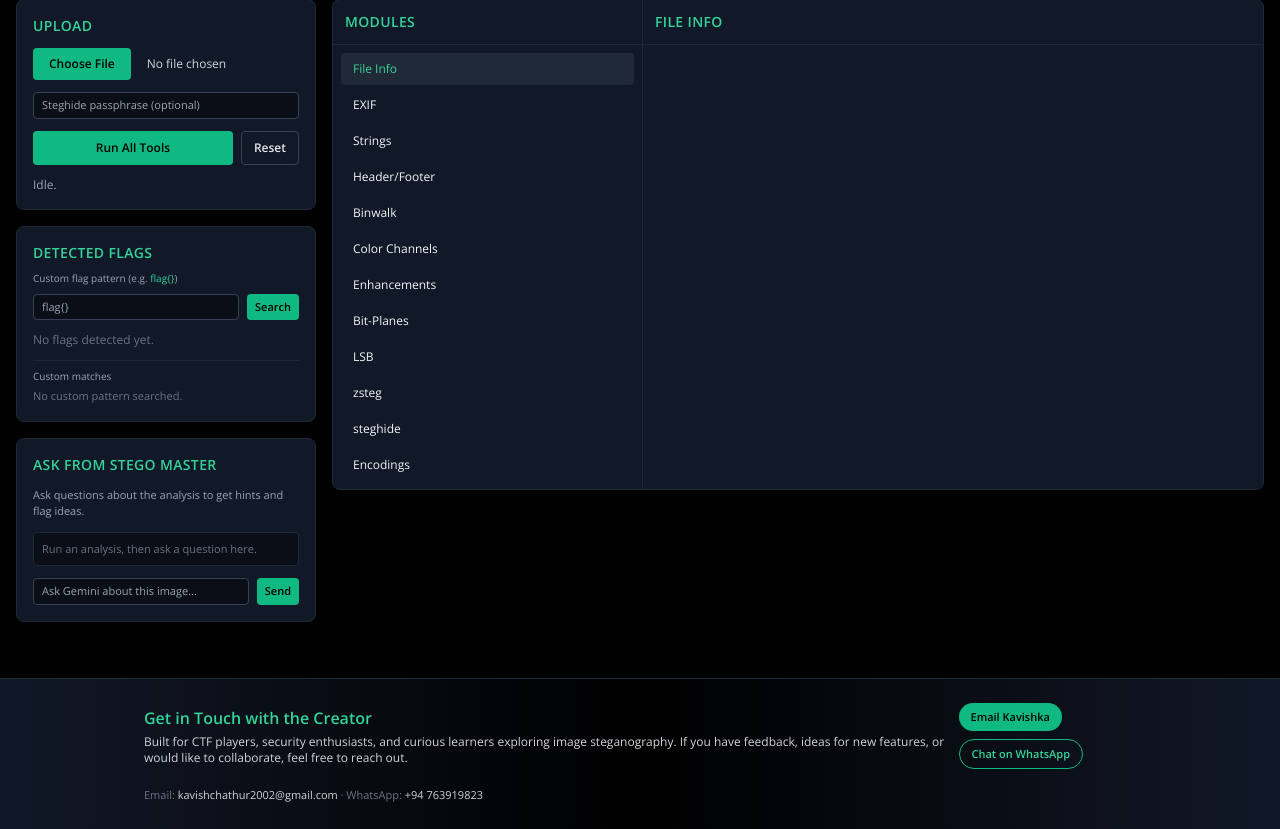
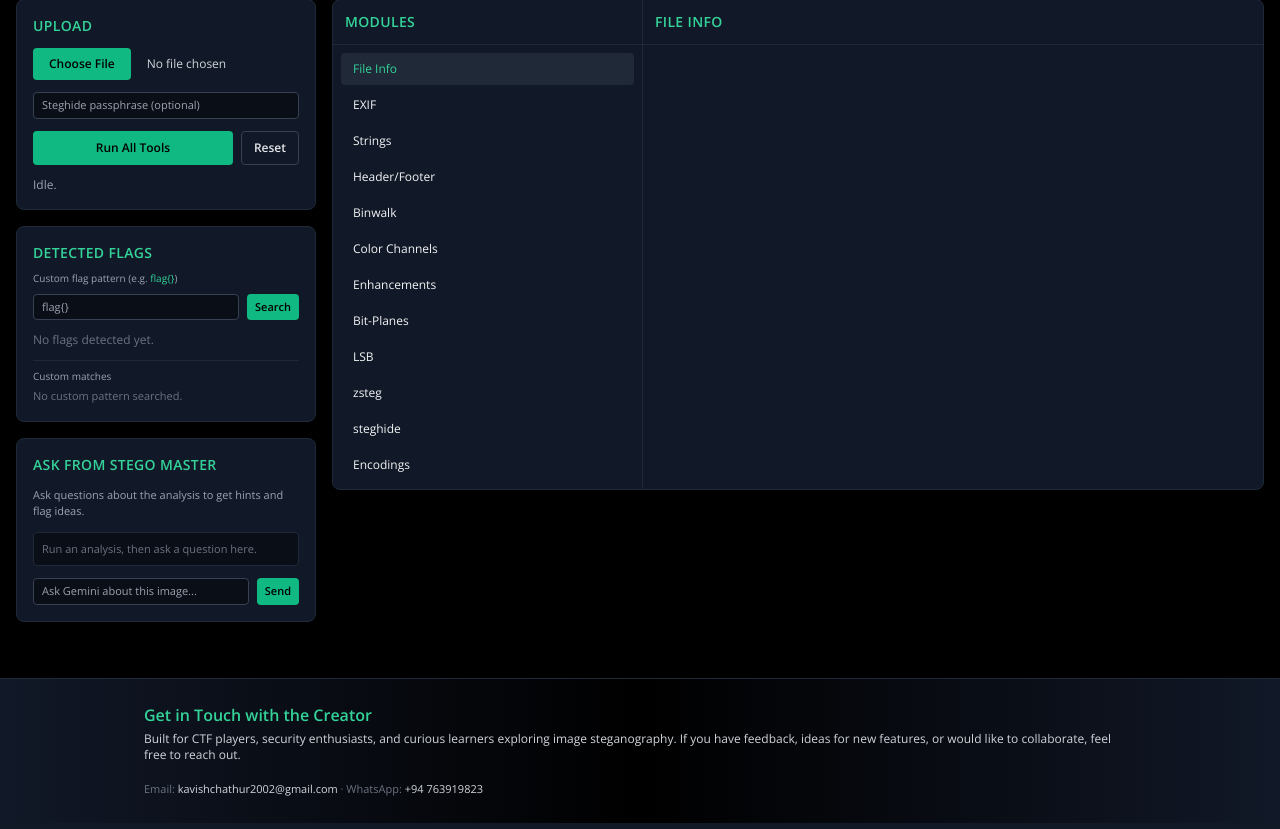
Before and after one commit to kavi-X-Debug/Master-Stego, a Flask app: page / in a window 1280 px wide. Shown: the part 90-919 px from the top of the page. Run offline with Flask 3, Linux system fonts and the light colour scheme; some libraries are stand-ins or nearby versions.

Commit message:
Change bottom banner V2

```diff
--- a/templates/index.html
+++ b/templates/index.html
@@ -318,7 +318,6 @@
     </main>
     <footer class="mt-8 border-t border-gray-800 bg-gradient-to-r from-gray-900 via-black to-gray-900">
         <div class="max-w-5xl mx-auto px-4 py-6 text-xs sm:text-sm flex flex-col gap-4">
-            <div class="flex flex-col sm:flex-row sm:items-center sm:justify-between gap-3">
             <div>
                 <div class="text-sm sm:text-base font-semibold text-emerald-400">
                     Get in Touch with the Creator
@@ -327,22 +326,6 @@
                     Built for CTF players, security enthusiasts, and curious learners exploring image steganography.
                     If you have feedback, ideas for new features, or would like to collaborate, feel free to reach out.
                 </p>
-                </div>
-                <div class="flex flex-wrap gap-2">
-                    <a
-                        href="mailto:kavishchathur2002@gmail.com"
-                        class="inline-flex items-center px-3 py-1 rounded-full bg-emerald-500 text-black text-[11px] font-semibold hover:bg-emerald-400 transition"
-                    >
-                        Email Kavishka
-                    </a>
-                    <a
-                        href="https://wa.me/94763919823"
-                        target="_blank"
-                        class="inline-flex items-center px-3 py-1 rounded-full border border-emerald-500 text-[11px] font-semibold text-emerald-400 hover:bg-emerald-500/10 transition"
-                    >
-                        Chat on WhatsApp
-                    </a>
-                </div>
             </div>
             <div class="text-[11px] text-gray-500">
                 Email: <span class="text-gray-300">kavishchathur2002@gmail.com</span> ·
```
Lines whose indentation alone changed are shown as unchanged.
